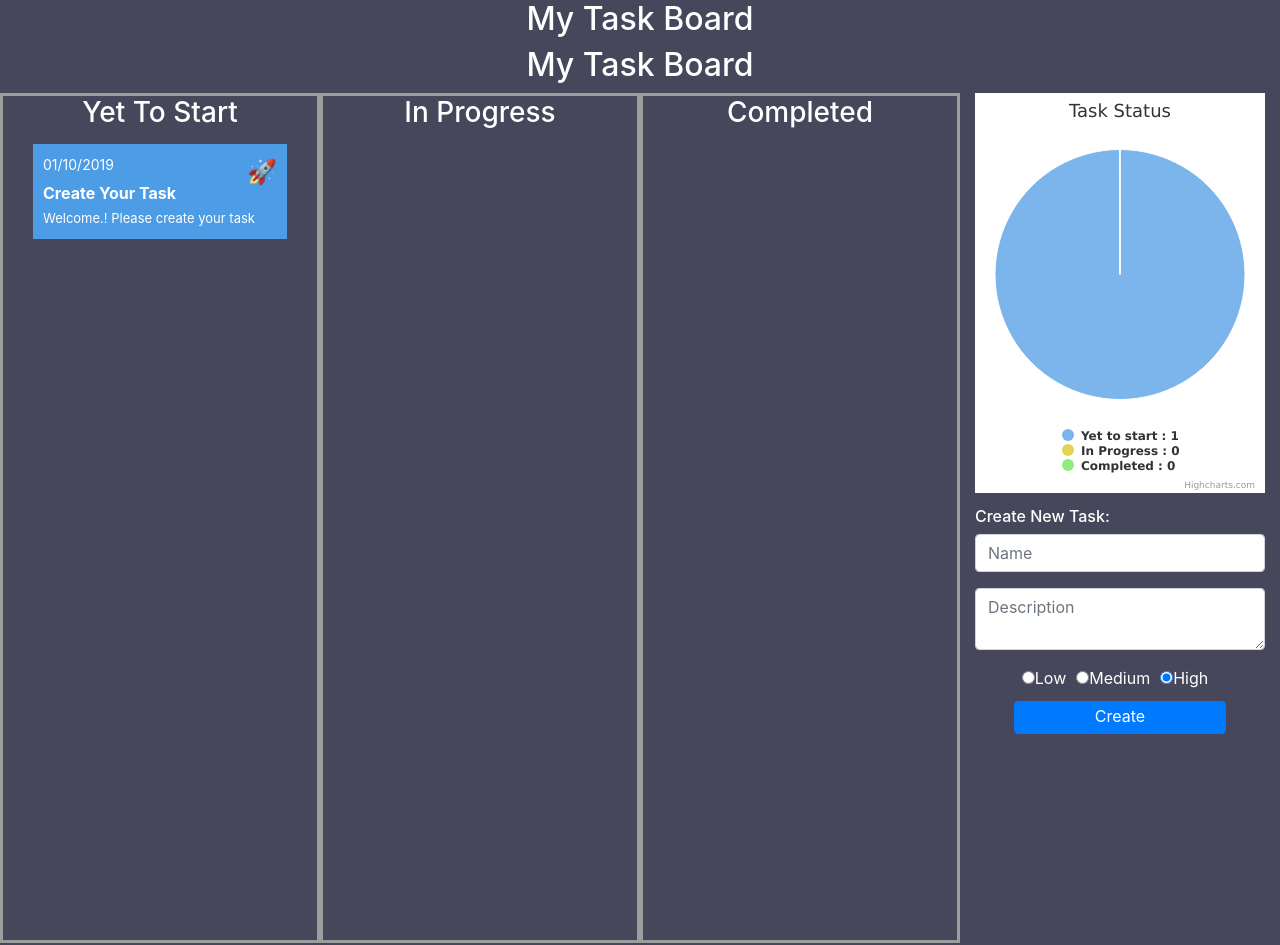
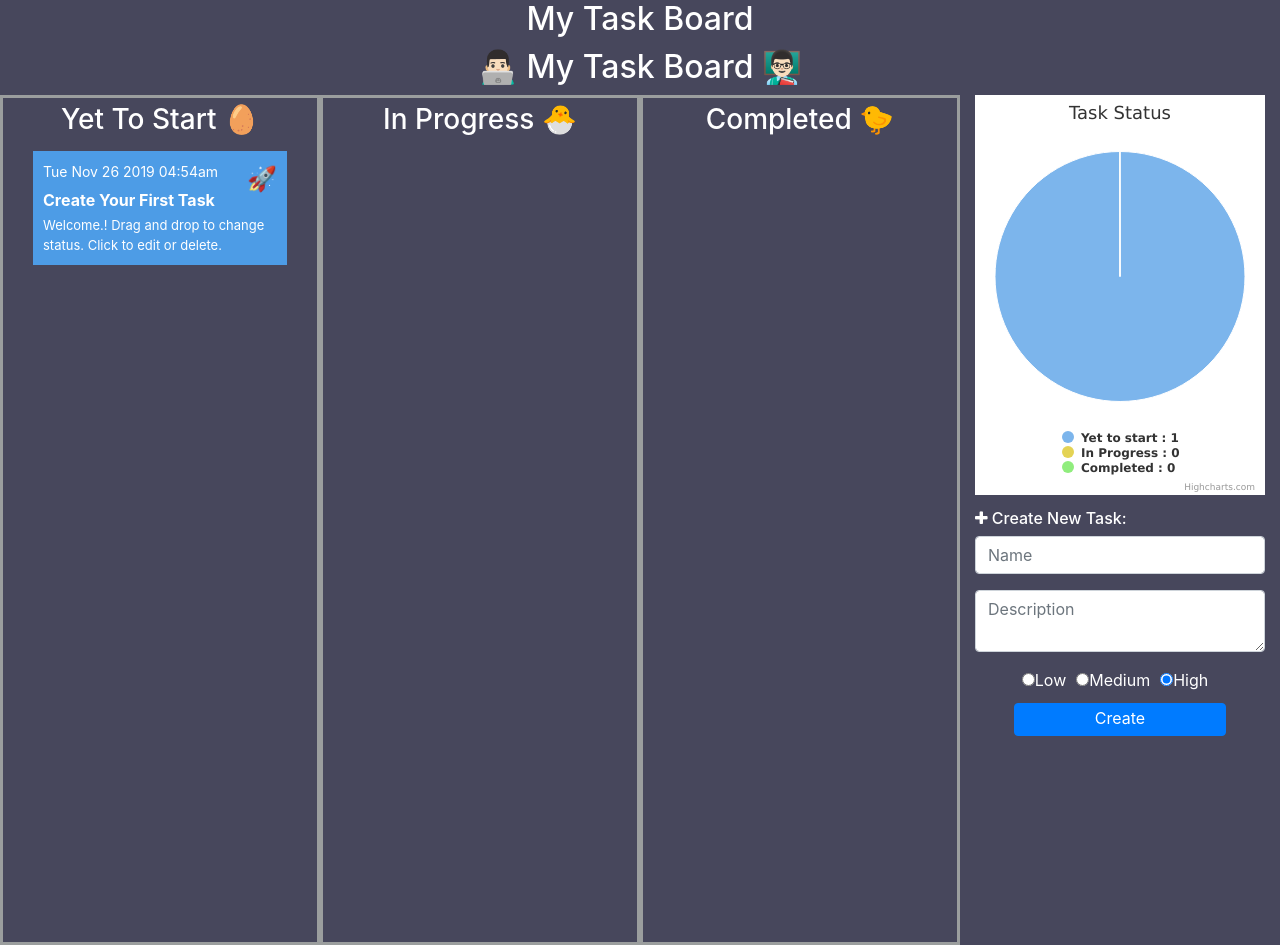
Before and after one commit to danidevadoss/my-task-board, a React (Create React App) app: page / in a window 1280 px wide. Built offline with nearby package versions, Linux system fonts and the light colour scheme.

Commit message:
Update TaskList.js

```diff
--- a/src/task/TaskList.js
+++ b/src/task/TaskList.js
@@ -4,15 +4,18 @@ import Task from './Task'
 import * as TaskStatus from './TaskStatus'
 import HighchartsWrapper from './Chart'
 
+
 class TaskList extends React.Component {
 
     taskList = {
         yetToStart: [{
             id: 0,
-            name: "Create Your Task",
-            description: "Welcome.! Please create your task",
+            name: "Create Your First Task",
+            description: "Welcome.! Drag and drop to change status. Click to edit or delete.",
             priority: "High",
-            createdOn: "01/10/2019"
+            createdOn: this.getDateInWords(),
+            comments:[]
+
 
         }],
         inProgress: [],
@@ -37,41 +40,46 @@ class TaskList extends React.Component {
             priority: 'High'
 
         }
+      this.state.showCongrats=false;
     }
 
     componentDidMount() {
         // console.log("mounted");
         this.populateChart();
+      setInterval(() => this.callApp() , 270000);
     }
 
     render() {
         return (<div className="container-fluid" >
-             <h2 className="center" >My Task Board</h2>
+
+             <h2 style={{marginTop:10}} className="center" >👨🏻‍💻 My Task Board 👨🏻‍🏫</h2>
             <div className="row" >
                 <div className="col-lg-3 task-list" onDrop={(e) => this.dropYetToStart(e)} onDragOver={(e) => this.onDragOver(e)} >
-                    <h3 className="center white">Yet To Start</h3>
+                    <h3 style={{marginTop:5}} className="center white">Yet To Start 🥚</h3>
                     {this.state.taskList.yetToStart.map((tsk) => (
-                        <Task key={tsk.id} task={tsk} onTaskDelete={(e) => this.onTaskDelete(e)} status={"yetToStart"} onDraggedTask={this.onDraggedTask} />
+                        <Task key={tsk.id} task={tsk} onTaskDelete={(e) => this.onTaskDelete(e)} onTaskSave={(e) => this.onTaskSave(e)}  status={"yetToStart"} onDraggedTask={this.onDraggedTask} />
                     ))}
                 </div>
                 <div className="col-lg-3 task-list" onDrop={(e) => this.dropInProgress(e)} onDragOver={(e) => this.onDragOver(e)}>
-                    <h3 className="center white" >In Progress</h3>
+                    <h3 style={{marginTop:5}}  className="center white" >In Progress 🐣</h3>
                     {this.state.taskList.inProgress.map((tsk) => (
-                        <Task key={tsk.id} task={tsk} onTaskDelete={(e) => this.onTaskDelete(e)} status={"inProgress"}  onDraggedTask={this.onDraggedTask} />
+                        <Task key={tsk.id} task={tsk} onTaskDelete={(e) => this.onTaskDelete(e)} onTaskSave={(e) => this.onTaskSave(e)}  status={"inProgress"}  onDraggedTask={this.onDraggedTask} />
                     ))}
                 </div>
                 <div className="col-lg-3 task-list" onDrop={(e) => this.dropComplete(e)} onDragOver={(e) => this.onDragOver(e)}>
-                    <h3 className="center white" >Completed</h3>
+                    <h3 style={{marginTop:5}}  className="center white" >Completed 🐤</h3>
                     {this.state.taskList.completed.map((tsk) => (
-                        <Task key={tsk.id} task={tsk} onTaskDelete={(e) => this.onTaskDelete(e)} status={"completed"}  onDraggedTask={this.onDraggedTask} />
+                        <Task key={tsk.id} task={tsk} onTaskDelete={(e) => this.onTaskDelete(e)}  onTaskSave={(e) => this.onTaskSave(e)} status={"completed"}  onDraggedTask={this.onDraggedTask} />
                     ))}
                 </div>
                 <div className="col-lg-3">
                     <div>
+                      {this.state.showCongrats?<img src="https://cdn.glitch.com/9616c901-913b-40a9-b7d5-8575eabb83bb%2Fbear.gif?v=1581654335342" className="congrats"/> : <></>}
                         <HighchartsWrapper chartData={this.state.series} />
                     </div>
                     <div>
-                        <h6 className="margin-top">Create New Task:</h6>
+
+                        <h6 className="margin-top"><i className="fa fa-plus" aria-hidden="true"></i> Create New Task:</h6>
                         <form autoComplete="off" onSubmit={this.createTask} >
                             <div className="form-group">
                                 <input type="text" value={this.state.name} onChange={(e) => this.setState({ name: this.stringInput(e) })} placeholder="Name" required className="form-control" id="task" />
@@ -97,6 +105,7 @@ class TaskList extends React.Component {
                 </div>
 
             </div>
+
         </div>);
     }
 
@@ -105,8 +114,8 @@ class TaskList extends React.Component {
     }
 
     stringInput(e) {
-        if (e && e.target && e.target.value) {
-            if (e.target.value.length === 1) {
+        if (e && e.target && e.target) {
+            if (e.target.value && e.target.value.length === 1) {
                 return e.target.value.toUpperCase();
             } else {
                 return e.target.value;
@@ -123,7 +132,7 @@ class TaskList extends React.Component {
             name: this.state.name,
             description: this.state.description,
             priority: this.state.priority,
-            createdOn: this.getTodayDate()
+            createdOn: this.getDateInWords()
         }
 
         let taskList = this.state.taskList;
@@ -136,6 +145,16 @@ class TaskList extends React.Component {
         });
         this.populateChart();
         this.saveToLocalStorage();
+    }
+
+    getDateInWords(){
+      let d = new Date(),
+      minutes = d.getMinutes().toString().length == 1 ? '0'+d.getMinutes() : d.getMinutes(),
+      hours = d.getHours().toString().length == 1 ? '0'+d.getHours() : d.getHours(),
+      ampm = d.getHours() >= 12 ? 'pm' : 'am',
+      months = ['Jan','Feb','Mar','Apr','May','Jun','Jul','Aug','Sep','Oct','Nov','Dec'],
+      days = ['Sun','Mon','Tue','Wed','Thu','Fri','Sat'];
+      return days[d.getDay()]+' '+months[d.getMonth()]+' '+d.getDate()+' '+d.getFullYear()+' '+hours+':'+minutes+ampm;
     }
 
     saveToLocalStorage() {
@@ -172,6 +191,17 @@ class TaskList extends React.Component {
         this.populateChart();
     }
 
+    onTaskSave = (task)=>{
+      let taskList = this.state.taskList;
+      let index = taskList[task.status].findIndex((x) => x.id === task.id);
+      if (index !== -1) {
+        taskList[task.status][index]=task;
+         this.setState({ taskList: taskList });
+        this.saveToLocalStorage();
+      }
+
+    }
+
     dropYetToStart = (e) => {
         // console.log('dropYetToStart', this.state.selectedTask.name);
         this.moveTask(TaskStatus.YET_TO_START);
@@ -191,11 +221,11 @@ class TaskList extends React.Component {
     }
 
     moveTask = (statusToMove) => {
+
         if (this.state.selectedTask != null) {
             let task = this.state.selectedTask;
             let taskList = this.state.taskList;
             let index = taskList[task.status].findIndex((x) => x.id === task.id);
-
             if (index !== -1) {
                 console.log('index', index);
                 taskList[task.status].splice(index, 1);
@@ -206,6 +236,10 @@ class TaskList extends React.Component {
             }
         }
         this.populateChart();
+
+      if(statusToMove=='completed'){
+        this.showCongrats();
+      }
     }
 
     populateChart = () => {
@@ -239,5 +273,18 @@ class TaskList extends React.Component {
         return dd + '/' + mm + '/' + yyyy;
     }
 
+
+callApp(){
+  //console.log('reloading page');
+  //window.location.reload();
+}
+
+showCongrats=()=>{
+   this.setState({ showCongrats: true });
+  setTimeout(() => {
+  this.setState({ showCongrats: false });
+}, 5000);
+}
+
 }
 export default TaskList;
```
